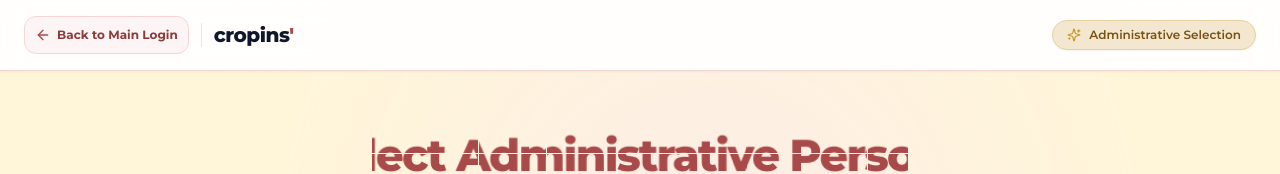
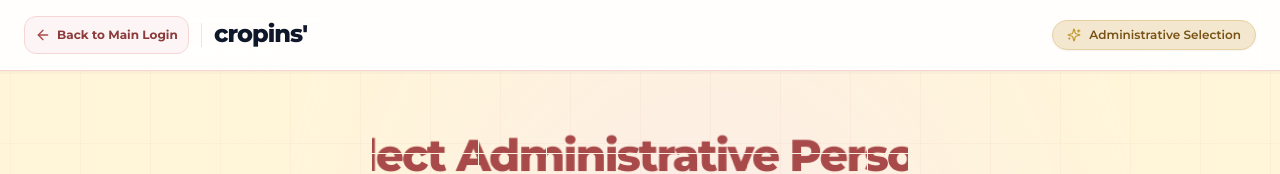
Before and after one commit to HackIndiaXYZ/techsurge-2k26-code-snippet, a Next.js app in the folder website/: page /login/admin in a window 1280 px wide. Shown: the top 174 px of the page. Built offline with nearby package versions, Linux system fonts and the light colour scheme.

Commit message:
feat: synchronize CursorGrid, EchoText, and ambient glow animations across all website pages

```diff
--- a/website/app/dashboard/csc/page.tsx
+++ b/website/app/dashboard/csc/page.tsx
@@ -16,8 +16,8 @@ import {
   LuSearch as Search,
   LuSparkles as Sparkles,
   LuShieldAlert as ShieldAlert,
-  LuArrowRight as ArrowRight
 } from 'react-icons/lu';
+import CursorGrid from '@/components/CursorGrid';
 
 export default function CSCDashboardPage() {
   const { currentProfile } = useAuth();
@@ -48,7 +48,27 @@ export default function CSCDashboardPage() {
 
   return (
     <RoleGuard>
-      <div className="min-h-screen bg-[#FFF6DA] text-slate-900 pb-16 font-sans">
+      <div className="min-h-screen bg-[#FFF6DA] text-slate-900 pb-16 font-sans relative overflow-hidden">
+        {/* Background Soft Glows */}
+        <div className="absolute top-0 left-1/3 w-[500px] h-[500px] bg-[#fbeaea]/70 rounded-full blur-[120px] pointer-events-none" />
+        <div className="absolute bottom-0 right-1/3 w-[500px] h-[500px] bg-[#feebaf]/70 rounded-full blur-[120px] pointer-events-none" />
+
+        {/* Interactive Cursor Grid Background */}
+        <CursorGrid
+          cellSize={70}
+          color="#A94A4A"
+          radius={140}
+          falloff="smooth"
+          holdTime={400}
+          fadeDuration={800}
+          lineWidth={1.2}
+          maxOpacity={0.8}
+          fillOpacity={0.06}
+          gridOpacity={0.04}
+          cellRadius={6}
+          clickPulse
+          pulseSpeed={600}
+        />
         {/* Header Banner */}
         <div className="bg-white border-b border-[#f7d5d5] shadow-sm">
           <div className="max-w-7xl mx-auto px-6 py-6 flex flex-col md:flex-row md:items-center justify-between gap-4">
--- a/website/app/dashboard/farmer/page.tsx
+++ b/website/app/dashboard/farmer/page.tsx
@@ -7,6 +7,7 @@ import LiveVoiceAgentModal from "@/components/LiveVoiceAgentModal";
 import CardFlip from "@/components/CardFlip";
 import BellToggle from "@/components/BellToggle";
 import WarpText from "@/components/WarpText";
+import CursorGrid from "@/components/CursorGrid";
 import {
   LuFilePlus as FilePlus,
   LuCircleCheck as CheckCircle,
@@ -44,7 +45,28 @@ export default function FarmerDashboardPage() {
 
   return (
     <RoleGuard>
-      <div className="min-h-screen bg-[#FFF6DA] flex flex-col font-sans">
+      <div className="min-h-screen bg-[#FFF6DA] flex flex-col font-sans relative overflow-hidden">
+        {/* Background Soft Glows */}
+        <div className="absolute top-0 left-1/3 w-[500px] h-[500px] bg-[#fbeaea]/70 rounded-full blur-[120px] pointer-events-none" />
+        <div className="absolute bottom-0 right-1/3 w-[500px] h-[500px] bg-[#feebaf]/70 rounded-full blur-[120px] pointer-events-none" />
+
+        {/* Interactive Cursor Grid Background */}
+        <CursorGrid
+          cellSize={70}
+          color="#A94A4A"
+          radius={140}
+          falloff="smooth"
+          holdTime={400}
+          fadeDuration={800}
+          lineWidth={1.2}
+          maxOpacity={0.8}
+          fillOpacity={0.06}
+          gridOpacity={0.04}
+          cellRadius={6}
+          clickPulse
+          pulseSpeed={600}
+        />
+
         {/* Main Journey Container */}
         <main className="flex-1 flex flex-col items-center px-4 sm:px-6 py-8 sm:py-12 max-w-5xl mx-auto w-full">
           {/* HEADING & TALK LIVE TO AGENT BUTTON */}
--- a/website/app/login/admin/page.tsx
+++ b/website/app/login/admin/page.tsx
@@ -16,6 +16,8 @@ import {
 
 import CardFlip from '@/components/CardFlip';
 import WarpText from '@/components/WarpText';
+import CursorGrid from '@/components/CursorGrid';
+import EchoText from '@/components/EchoText';
 
 export default function AdminLoginPage() {
   const router = useRouter();
@@ -90,6 +92,23 @@ export default function AdminLoginPage() {
       <div className="absolute top-0 right-1/4 w-[500px] h-[500px] bg-[#fbeaea]/70 rounded-full blur-[120px] pointer-events-none" />
       <div className="absolute bottom-0 left-1/4 w-[500px] h-[500px] bg-[#feebaf]/70 rounded-full blur-[120px] pointer-events-none" />
 
+      {/* Interactive Cursor Grid Background */}
+      <CursorGrid
+        cellSize={70}
+        color="#A94A4A"
+        radius={140}
+        falloff="smooth"
+        holdTime={400}
+        fadeDuration={800}
+        lineWidth={1.2}
+        maxOpacity={0.8}
+        fillOpacity={0.06}
+        gridOpacity={0.04}
+        cellRadius={6}
+        clickPulse
+        pulseSpeed={600}
+      />
+
       {/* Header */}
       <header className="border-b border-[#f7d5d5] bg-white/90 backdrop-blur-md sticky top-0 z-50 shadow-sm">
         <div className="max-w-7xl mx-auto px-6 py-4 flex items-center justify-between">
@@ -101,9 +120,25 @@ export default function AdminLoginPage() {
               <ArrowLeft className="w-4 h-4 text-[#a94a4a]" /> Back to Main Login
             </button>
             <div className="h-6 w-px bg-slate-200 hidden sm:block" />
-            <span className="font-extrabold text-xl tracking-tight font-sans text-slate-900 hidden sm:inline">
-              cropins<span className="text-[#A94A4A]">'</span>
-            </span>
+            <div className="hidden sm:flex items-center">
+              <EchoText
+                text="cropins'"
+                echoes={8}
+                lag={0.2}
+                offset={16}
+                direction="right"
+                fade={0.7}
+                blur={2}
+                tint="#A94A4A"
+                mode="both"
+                cursorRadius={200}
+                duration={800}
+                ease="ease-out"
+                fontSize="1.5rem"
+                fontWeight={800}
+                color="#0f172a"
+              />
+            </div>
           </div>
 
           <span className="inline-flex items-center gap-2 px-3.5 py-1.5 rounded-full text-xs font-semibold bg-[#F3E8CF] text-[#785114] border border-[#E6D0A0] shadow-sm">
--- a/website/app/login/page.tsx
+++ b/website/app/login/page.tsx
@@ -15,6 +15,7 @@ import {
 import CardFlip from '@/components/CardFlip';
 import WarpText from '@/components/WarpText';
 import EchoText from '@/components/EchoText';
+import CursorGrid from '@/components/CursorGrid';
 
 export default function LoginPage() {
   const router = useRouter();
@@ -31,6 +32,23 @@ export default function LoginPage() {
       {/* Background Soft Glows */}
       <div className="absolute top-0 left-1/3 w-[500px] h-[500px] bg-[#fbeaea]/70 rounded-full blur-[120px] pointer-events-none" />
       <div className="absolute bottom-0 right-1/3 w-[500px] h-[500px] bg-[#feebaf]/70 rounded-full blur-[120px] pointer-events-none" />
+
+      {/* Interactive Cursor Grid Background */}
+      <CursorGrid
+        cellSize={70}
+        color="#A94A4A"
+        radius={140}
+        falloff="smooth"
+        holdTime={400}
+        fadeDuration={800}
+        lineWidth={1.2}
+        maxOpacity={0.8}
+        fillOpacity={0.06}
+        gridOpacity={0.04}
+        cellRadius={6}
+        clickPulse
+        pulseSpeed={600}
+      />
 
       {/* Header Bar */}
       <header className="border-b border-[#f7d5d5] bg-white/90 backdrop-blur-md sticky top-0 z-50 shadow-sm">
```
